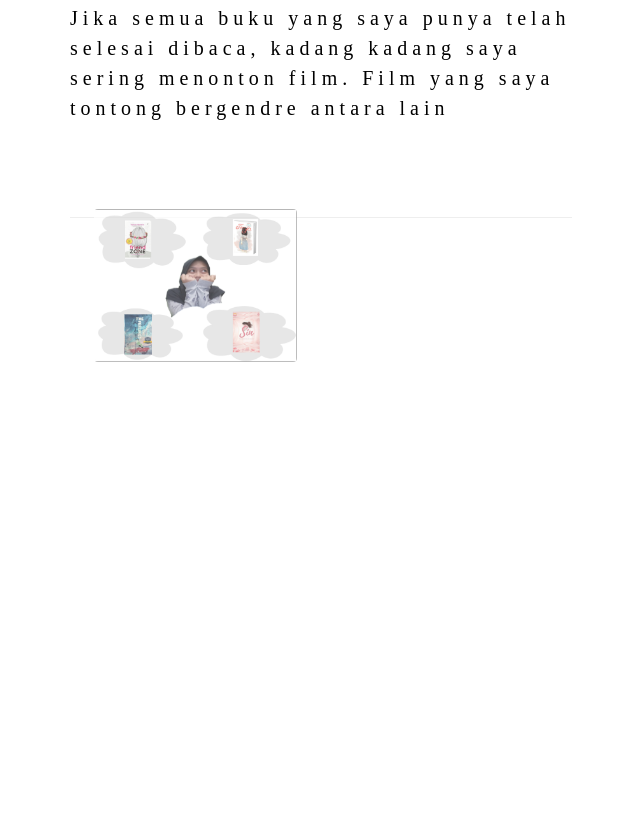
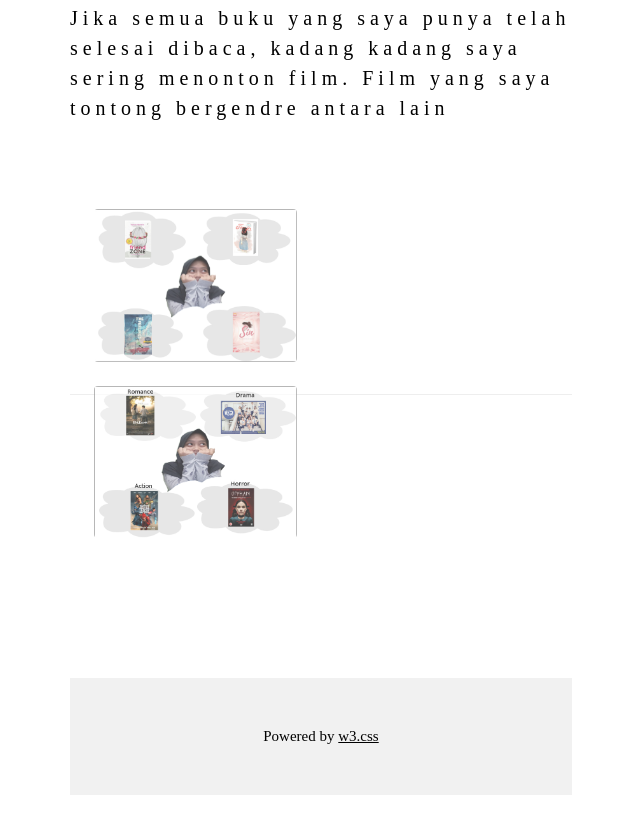
Before and after one commit to ikaanisa12/ikaanisa12.githu.io, a plain HTML site: page index.html in a window 1280 px wide. Shown: the part 1977-2810 px from the top of the page, without its empty margins (44-684 px from the left). Before the commit the page ends 2491 px from the top, so only its background shows below. Drawn offline with nearby package versions, Linux system fonts and the light colour scheme.

Commit message:
Update index.html

```diff
--- a/index.html
+++ b/index.html
@@ -62,7 +62,10 @@ h1,h2,h3,h4,h5,h6 {
     <div class="w3-col m6 w3-padding-large w3-hide-small">
      <img src="img/baca novel.jpg" class="w3-round w3-image w3-opacity-min" alt="Table Setting" width="600" height="750">
     </div>
-
+<div class="w3-row w3-padding-64" id="about">
+    <div class="w3-col m6 w3-padding-large w3-hide-small">
+     <img src="img/nonton film.jpg" class="w3-round w3-image w3-opacity-min" alt="Table Setting" width="600" height="750">
+    </div>
   <hr>
 
 
```
